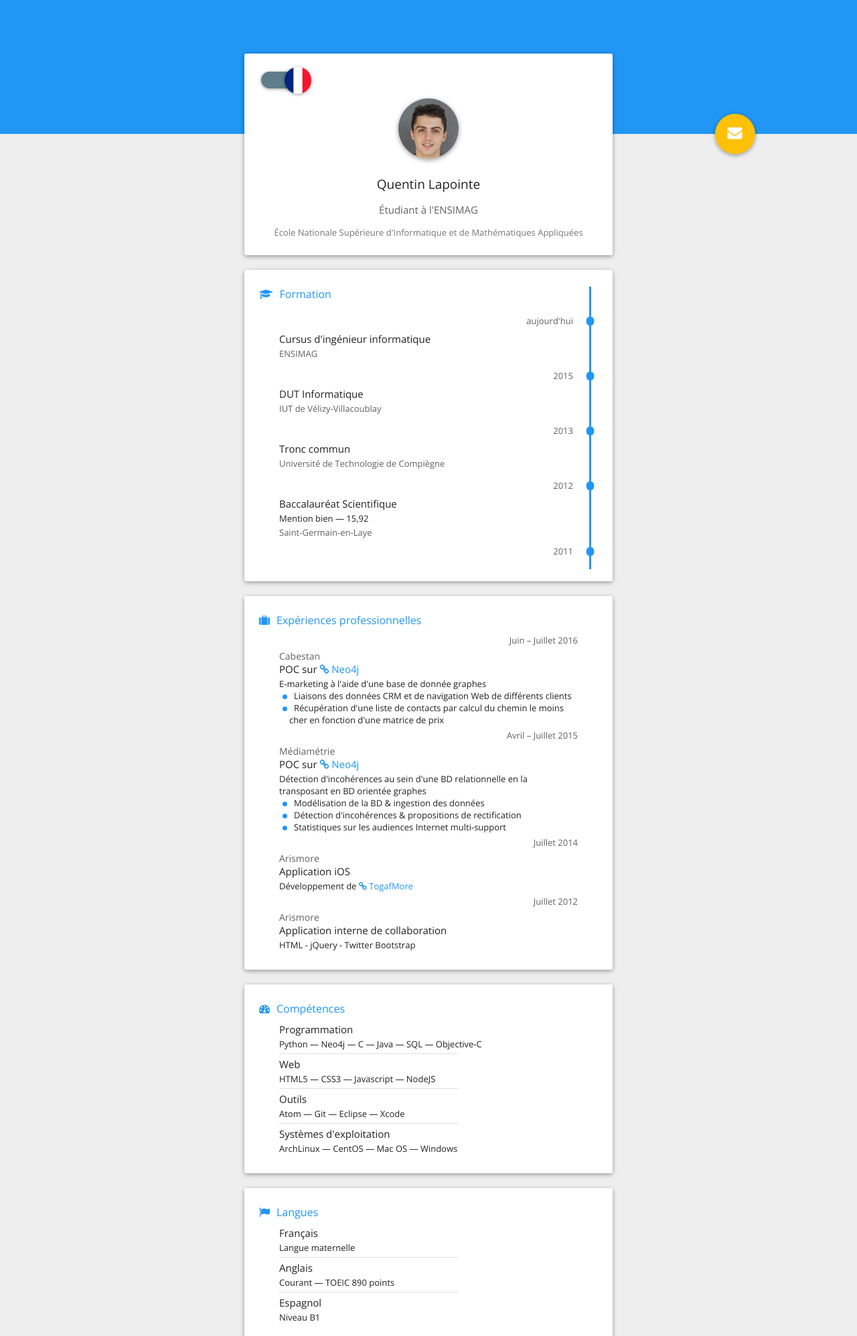
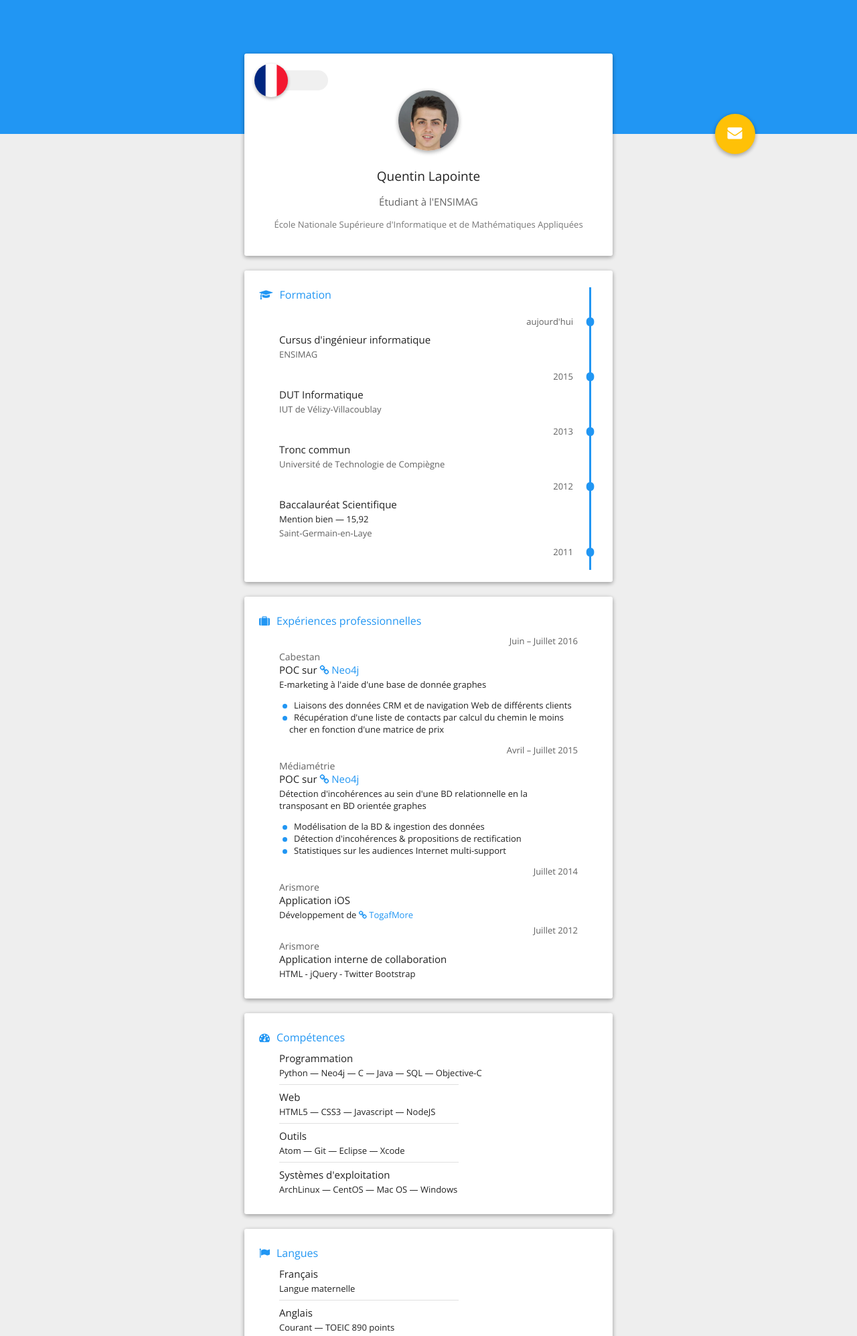
Before and after one commit to KeNt178/resume, a PHP site: page /fr/index.html in a window 1280 px wide. Shown: the top 1995 px of the page at 67% size. Run offline with PHP 8.4, Linux system fonts and the light colour scheme; some libraries are stand-ins or nearby versions.

Commit message:
switch + fade

```diff
--- a/css/style.css
+++ b/css/style.css
@@ -41,33 +41,12 @@ a:hover{
 	height:90px;
 	width:90px;
 	border-radius:50%;
-	box-shadow: 0 2px 7px 0 rgba(0, 0, 0, 0.4);
-}
-#quick_card #flag{
-	height:40px;
-	width:40px;
-	border-radius:50%;
-	box-shadow: 0 2px 7px 0 rgba(0, 0, 0, 0.4);
-	position: absolute;
+	box-shadow: 0 2px 7px 0 rgba(0, 0, 0, 0.19), 0 2px 6px 0 rgba(0, 0, 0, 0.2);
 }
 #switchflag{
 	background-image: url('../img/france_flag.svg');
 	background-size: 100%;
 }
-
-/*
- * Pulse animation
-*/
-/*@-webkit-keyframes pulse {
-    0% { -webkit-transform: scale(1); }
-    50% { -webkit-transform: scale(1.2); }
-    100% { -webkit-transform: scale(1); }
-}
-@keyframes pulse {
-    0% { transform: scale(1); }
-    50% { transform: scale(1.2); }
-    100% { transform: scale(1); }
-}*/
 #quick_card #flag:hover{
 	opacity: 0.8;
 }
@@ -274,79 +253,3 @@ footer{
 		right:2%;
 	}
 }
-
-.checkBoxs,
-.checkBoxs .checkBox,
-.checkBoxs .checkBox label{
-  float: left;
-  position: relative;
-}
-
-.checkBoxs,
-.checkBoxs .checkBox label{
-  width: 100%;
-}
-
-.checkBoxs .checkBox{
-  width: 110px;
-  padding:0 20px;
-  margin:15px 0;
-}
-
-.checkBoxs .checkBox input{
-  display: none;
-}
-
-.checkBoxs .checkBox label,
-.checkBoxs .checkBox label .{
-  transition:500ms cubic-bezier(.4,0,.2,1);
-  -webkit-transition:500ms cubic-bezier(.4,0,.2,1);
-  -ms-transition:500ms cubic-bezier(.4,0,.2,1);
-}
-
-.checkBoxs .checkBox label{
-  height: 25px;
-  background: #ABA9AB;
-  border-radius: 25px;
-  box-shadow: 0 1px 5px rgba(0,0,0,0.4);
-  cursor: pointer;
-
-}
-
-.checkBoxs .checkBox label .circle{
-  width: 40px;
-  height: 40px;
-  position: absolute;
-  top: -7.5px;
-  left: -5px;
-  background: #fff;
-  border-radius: 50%;
-  box-shadow: 0 1px 5px rgba(0,0,0,0.4);
-  transform: translateX(0%);
-  -webkit-transform: translateX(0%);
-  -ms-transform: translateX(0%);
-}
-
-.checkBoxs .checkBox label{
-  background: #607D8B;
-}
-
-.checkBoxs .checkBox.active label .circle{
-  background: #2196F3;
-  transform: translateX(100%);
-  -webkit-transform: translateX(100%);
-  -ms-transform: translateX(100%);
-}
-
-*,
-*:after,
-*::before {
-  -webkit-box-sizing: border-box;
-  -moz-box-sizing: border-box;
-  box-sizing: border-box;
-  margin: 0;
-  padding: 0;
-  text-decoration: none;
-  list-style-type: none;
-  outline: none;
-}
--- /dev/null
+++ b/css/switchstyle.css
@@ -0,0 +1,58 @@
+.hide {
+	clip: rect(0 0 0 0);
+	height: 1px;
+	margin: -1px;
+	padding: 0;
+	position: absolute;
+	width: 1px;
+}
+
+label {
+	display: block;
+	position: relative;
+	cursor: pointer;
+	outline: none;
+	user-select: none;
+	padding: 2px;
+	width: 100px;
+	height: 30px;
+	border-radius: 24px;
+	background: #f0f0f0;
+	transition: box-shadow 0.4s;
+  /*box-shadow: inset 0 2px 7px 0 rgba(0, 0, 0, 0.19), 0 2px 6px 0 rgba(0, 0, 0, 0.2);*/
+}
+
+label:after {
+	display: block;
+	position: absolute;
+	content: "";
+	top: 0;
+	left: -10px;
+	bottom: 0;
+	margin: auto 0;
+	width: 50px;
+	height: 50px;
+	background: #fff;
+	border-radius: 50%;
+	box-shadow: 0 2px 5px rgba(0, 0, 0, 0.3);
+	transition: background 0.4s,
+  left 0.6s,
+  height 0.2s,
+  width 0.2s;
+  background-image: url('../img/fr_flag.svg');
+  background-size: 100%;
+  background-position: center;
+}
+
+label:active:after,
+input:checked + label:active:after {
+	height: 40px;
+	width: 45px;
+}
+
+input:checked + label:after {
+	left: 60px;
+  background-image: url('../img/en_flag.svg');
+  background-size: 100%;
+  background-position: center;
+}
--- a/en/index.html
+++ b/en/index.html
@@ -5,6 +5,7 @@
 	<link href="../css/style.css" rel="stylesheet" type="text/css">
 	<link href='https://fonts.googleapis.com/css?family=Open+Sans' rel='stylesheet' type='text/css'>
 	<link rel="stylesheet" href="../css/font-awesome.min.css">
+	<link rel="stylesheet" href="../css/switchstyle.css">
 	<link rel="icon" type="image/png" href="../img/wam.png" />
 	<script src="https://code.jquery.com/jquery-3.1.0.min.js"></script>
 	<meta name="description" content="Resume — LAPOINTE Quentin">
@@ -17,7 +18,10 @@
 <div id="blue_bg"></div>
 <header>
 	<div id="quick_card" class="card">
-		<div style="text-align: left"><a href="#"><img id="flag" onclick="switchLanguage()" src="../img/hybrid_flag.svg" /><img id="flag" onclick="switchLanguage()" src="../img/refresh.svg" /></a></div>
+		<input id="toggle" type="checkbox" class="hide"  onclick="switchLanguage()">
+		<label for="toggle">
+			<span class="hide"></span>
+		</label>
 		<div><img id="photo" src="../img/photo.jpg" /></div>
 		<h1 id="name">Quentin Lapointe</h1>
 		<h2 id="description">Étudiant à l'ENSIMAG</h2>
--- a/fr/index.html
+++ b/fr/index.html
@@ -5,6 +5,7 @@
 	<link href="../css/style.css" rel="stylesheet" type="text/css">
 	<link href='https://fonts.googleapis.com/css?family=Open+Sans' rel='stylesheet' type='text/css'>
 	<link rel="stylesheet" href="../css/font-awesome.min.css">
+	<link rel="stylesheet" href="../css/switchstyle.css">
 	<link rel="icon" type="image/png" href="../img/wam.png" />
 	<script src="https://code.jquery.com/jquery-3.1.0.min.js"></script>
 	<meta name="description" content="Resume — LAPOINTE Quentin">
@@ -17,12 +18,11 @@
 <div id="blue_bg"></div>
 <header>
 	<div id="quick_card" class="card">
-		<div class="checkBoxs" style="text-align: left; margin: -13px 0 0 -20px" onclick="switchLanguage()">
-			<div class="checkBox">
-				<label for="checkbox-1">
-					<span id="switchflag" class="circle"></span>
-				</label>
-			</div>
+		<div onclick="switchLanguage()">
+			<input id="toggle" type="checkbox" class="hide">
+			<label for="toggle">
+				<span class="hide"></span>
+			</label>
 		</div>
 		<div><img id="photo" src="../img/photo.jpg" /></div>
 		<h1 id="name">Quentin Lapointe</h1>
```
Also changed, not shown: js/languages.js (+10 -36 lines), img/en_flag.svg (added), img/fr_flag.svg (renamed from img/france_flag.svg), img/logoarismore.png, img/uk_flag.svg (deleted).
